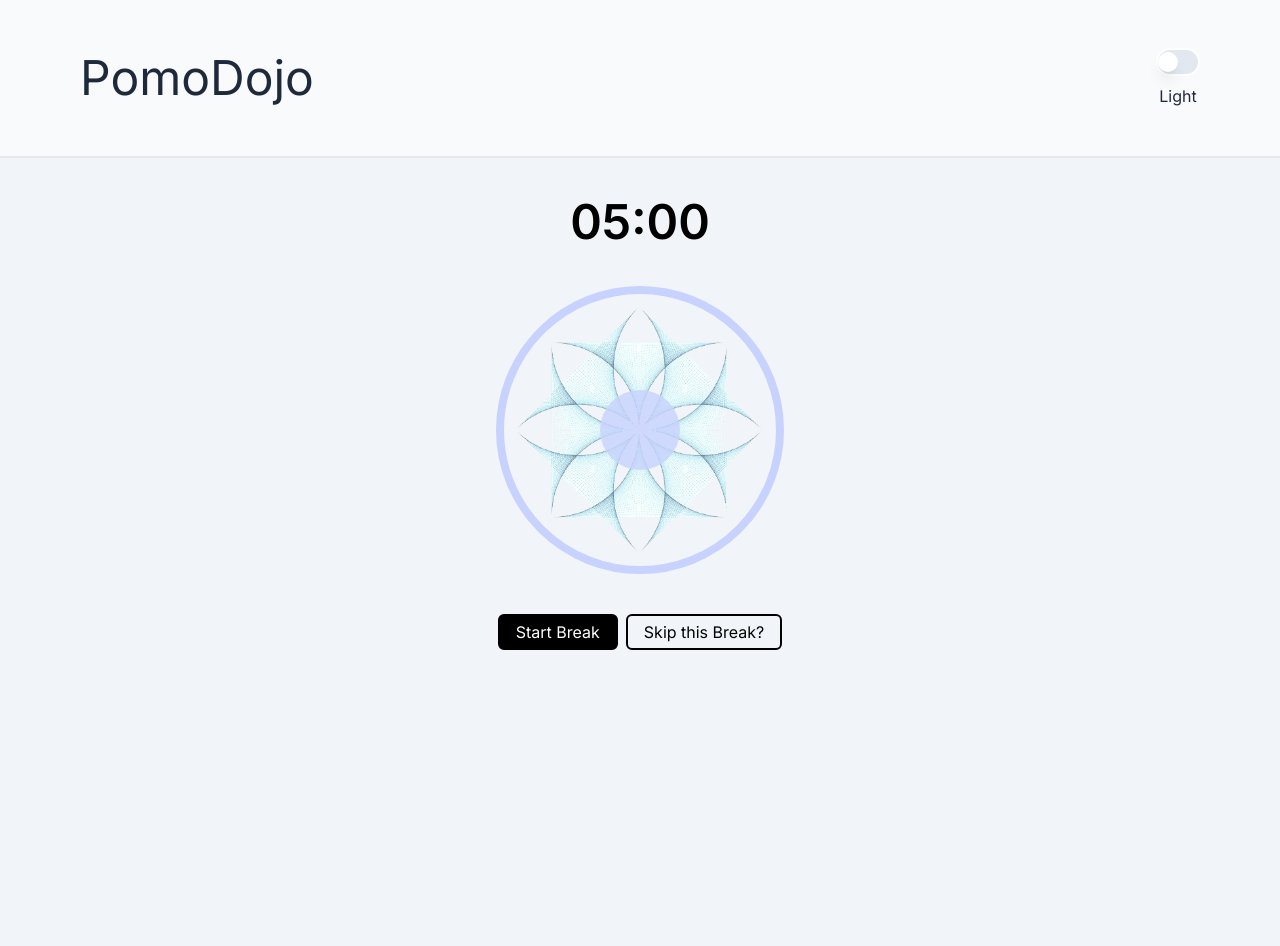
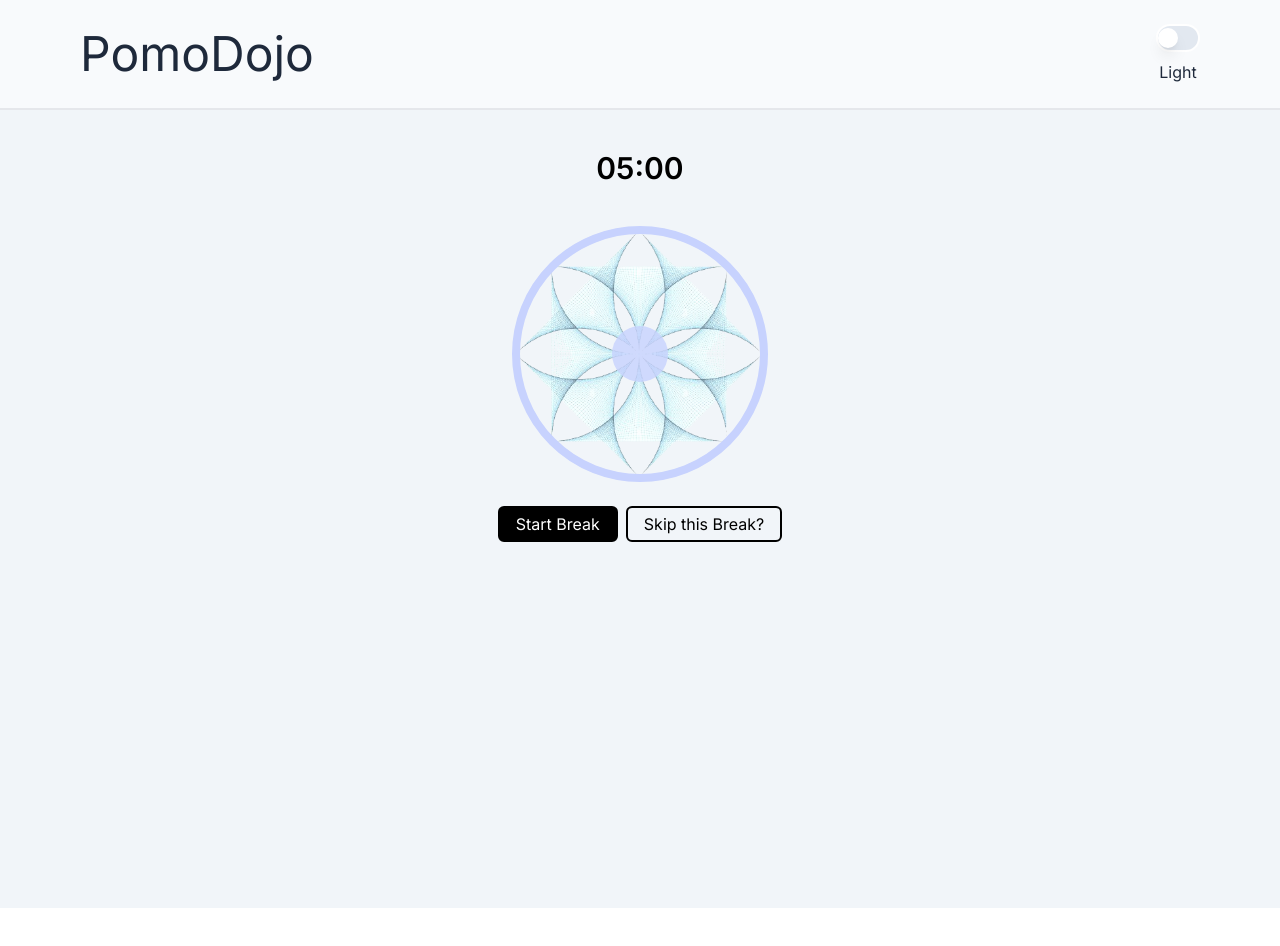
Before and after one commit to hasan-ali101/Pomo-Dojo, a Next.js app: page / in a window 1280 px wide. Both pictures are taken after a click on the button "Skip to a break?". Shown: the top 946 px of the page. After the commit the page ends 908 px from the top, so only its background shows below. Built offline with nearby package versions, Linux system fonts and the light colour scheme.

Commit message:
cleanup state

```diff
--- a/src/components/Timer.tsx
+++ b/src/components/Timer.tsx
@@ -34,7 +34,7 @@ const Timer: React.FC<{
 
   return (
     <div className="flex flex-col items-center justify-around bg-slate-100 dark:text-white dark:bg-slate-800 border-t-2">
-      <div className="font-semibold text-5xl flex justify-center p-10 h-full ">
+      <div className="font-semibold text-3xl flex justify-center p-10 h-full ">
         <span>
           {minutes >= 10 ? minutes.toString() : "0" + minutes.toString()}:
         </span>
--- a/src/pages/index.tsx
+++ b/src/pages/index.tsx
@@ -15,7 +15,6 @@ export default function Home() {
   const [seconds, setSeconds] = useState(0);
   const [isBreak, setIsBreak] = useState(false);
   const [expanded, setExpanded] = useState(false);
-  const [animationActive, setAnimationActive] = useState(false);
   const [onHold, setOnHold] = useState(false);
 
   useEffect(() => {
@@ -41,49 +40,11 @@ export default function Home() {
     }
   }, [isBreak]);
 
-  //   if (isBreak) {
-  //     console.log("expanded:", expanded);
-
-  // let intervalId: NodeJS.Timeout | undefined;
-  // let intervalId2: NodeJS.Timeout | undefined;
-
-  //     if (isBreak && timerActive && !animationActive) {
-  //       setAnimationActive(true);
-  //       setOnHold(false);
-  //       setExpanded((state) => {
-  //         return !state;
-  //       });
-  //       if (!animationActive) {
-  //         intervalId = setInterval(() => {
-  //           setOnHold(true);
-  //           intervalId2 = setInterval(() => {
-  //             setExpanded((state) => {
-  //               return !state;
-  //             });
-  //             setOnHold((s) => !s);
-  //           }, 4000);
-  //         }, 4000);
-  //       }
-  //     }
-
-  //     return () => {
-  //       if (!timerActive || !isBreak) {
-  //         console.log("cleanup");
-  //         setOnHold(false);
-  //         setExpanded(false);
-  //         setAnimationActive(false);
-  //         clearInterval(intervalId);
-  //         clearInterval(intervalId2);
-  //       }
-  //     };
-  //   }
-  // }, [isBreak, timerActive, animationActive, expanded]);
-
   useEffect(() => {
     let intervalId1: NodeJS.Timeout | null = null;
     let intervalId2: NodeJS.Timeout | null = null;
 
-    if (animationActive) {
+    if (isBreak && timerActive) {
       console.log("start animation");
       setOnHold(true);
 
@@ -103,6 +64,8 @@ export default function Home() {
         setOnHold((s) => !s);
       }, 4000);
     } else {
+      setExpanded(false);
+
       console.log("pause animation");
       if (intervalId2) {
         clearInterval(intervalId2);
@@ -114,6 +77,7 @@ export default function Home() {
 
     return () => {
       console.log("cleanup");
+      setExpanded(false);
       if (intervalId2) {
         clearInterval(intervalId2);
       }
@@ -121,7 +85,7 @@ export default function Home() {
         clearInterval(intervalId1);
       }
     };
-  }, [animationActive]);
+  }, [isBreak, timerActive]);
 
   return (
     <main
@@ -133,7 +97,7 @@ export default function Home() {
     >
       <div
         id="header"
-        className={`w-screen dark:text-white text-slate-800 px-12 lg:px-20 py-12 flex dark:bg-slate-900 bg-slate-50 justify-between items-center h-full ${inter.className}`}
+        className={`w-screen dark:text-white text-slate-800 px-12 lg:px-20 py-6 flex dark:bg-slate-900 bg-slate-50 justify-between items-center h-full ${inter.className}`}
       >
         <h1 className="text-4xl lg:text-5xl">PomoDojo</h1>
         <div className="flex flex-col items-center">
@@ -166,38 +130,37 @@ export default function Home() {
                 alt="lotus"
               />
               <div
-                className={`rounded-full w-72 h-72 z-10 transition-all flex items-center justify-center border-8 ${
+                className={`rounded-full w-64 h-64 z-10 transition-all flex items-center justify-center border-8 ${
                   expanded ? "border-sky-200" : "border-indigo-200"
                 }`}
               >
                 <div
-                  onClick={() => {
-                    timerActive && !animationActive && setAnimationActive(true);
-                  }}
-                  className={`flex justify-center text-white dark:text-slate-800 font-bold items-center opacity-80 cursor-pointer transform  rounded-full transition-all duration-4000
+                  // onClick={() => {
+                  //   timerActive && !animationActive && setAnimationActive(true);
+                  // }}
+                  className={`flex justify-center text-white dark:text-slate-800 text-xs font-bold items-center opacity-80 cursor-pointer transform  rounded-full transition-all duration-4000
                    ${
                      expanded
-                       ? "bg-sky-200 w-64 h-64"
-                       : "bg-indigo-200 w-20 h-20"
+                       ? "bg-sky-200 w-56 h-56"
+                       : "bg-indigo-200 w-14 h-14"
                    }
                   `}
                 >
-                  {timerActive && !animationActive && "CLICK"}
+                  {/* {timerActive && !animationActive && "CLICK"} */}
                 </div>
               </div>
             </div>
           )}
-          {animationActive && (
-            <div className="flex justify-center items-center p-6 text-2xl dark:text-white">
+          {isBreak && timerActive && (
+            <div className="flex justify-center items-center pt-6 text-2xl dark:text-white">
               {onHold ? "Hold" : expanded ? "Breathe In" : "Breathe Out"}
             </div>
           )}
         </div>
 
-        <div className="flex flex-col sm:flex-row py-10 justify-center items-center dark:bg-slate-800 bg-slate-100 ">
+        <div className="flex flex-col sm:flex-row py-6 justify-center items-center dark:bg-slate-800 bg-slate-100 ">
           <button
             onClick={() => {
-              setAnimationActive(false);
               if (minutes || seconds) {
                 setTimerActive((active) => !active);
               } else {
@@ -227,7 +190,6 @@ export default function Home() {
             onClick={() => {
               setIsBreak((state) => !state);
               setTimerActive(false);
-              setAnimationActive(false);
               setSeconds(0);
               if (isBreak) {
                 setMinutes(25);
```
